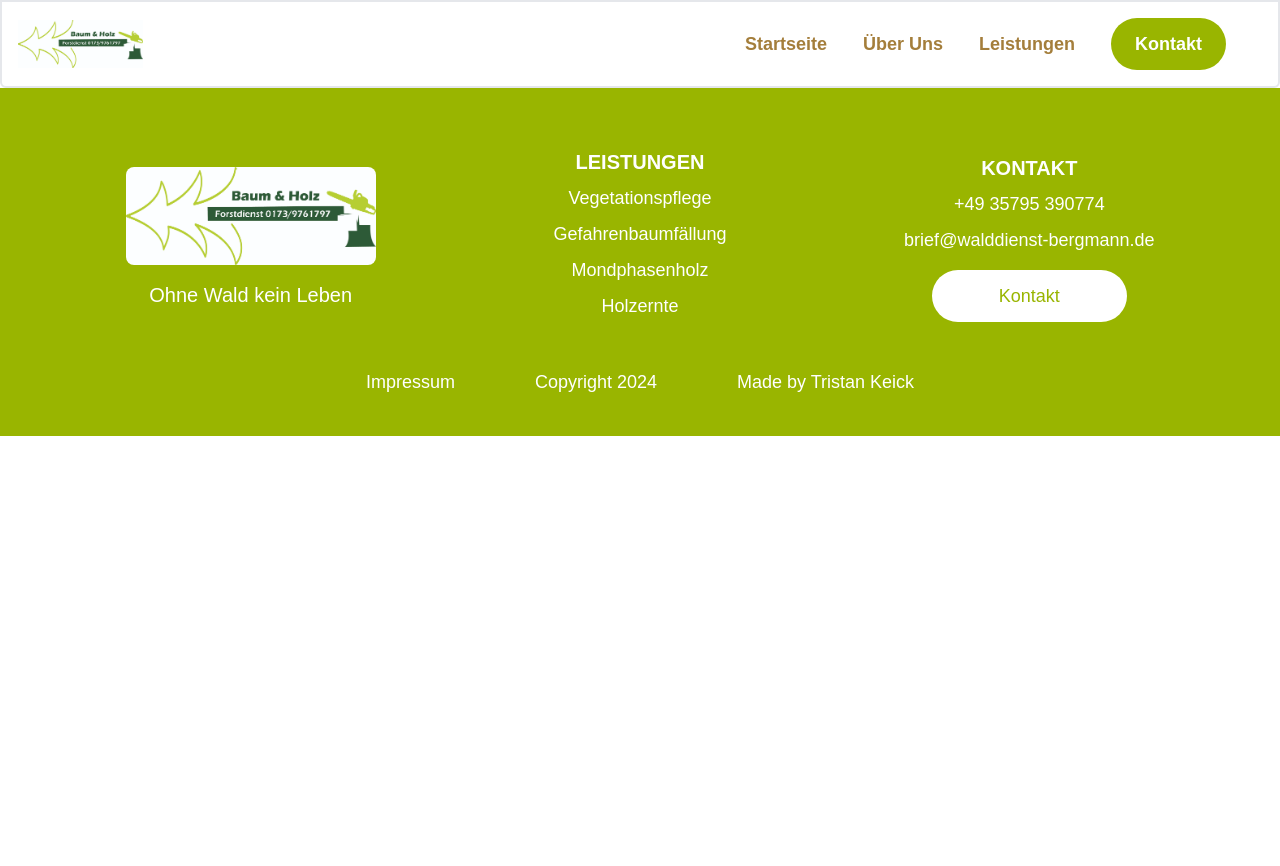
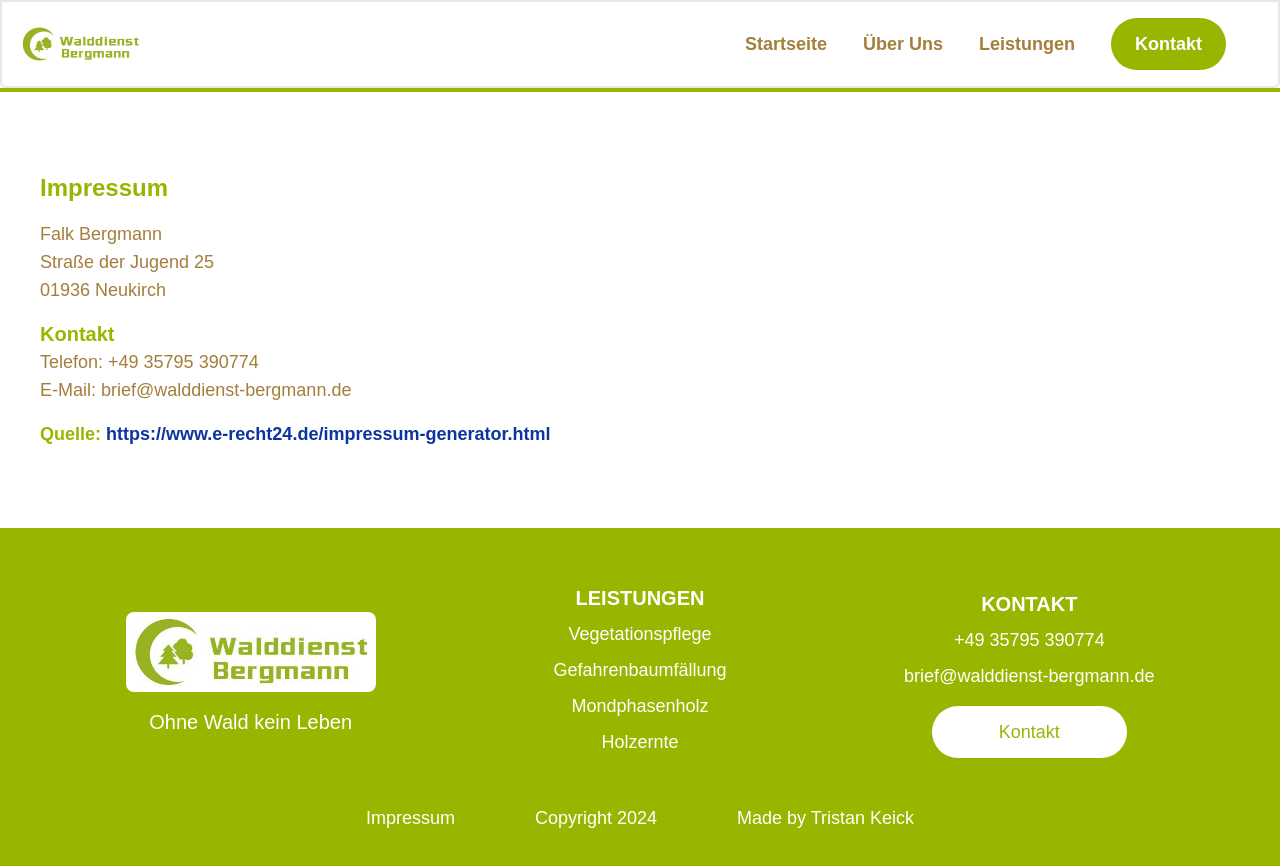
Before and after one commit to unbeqem/walddienst-bergmann, a React (Create React App) app: page /impressum in a window 1280 px wide. Shown: the top 866 px of the page. Before the commit the page ends 800 px from the top, so only its background shows below. Built offline with nearby package versions, Linux system fonts and the light colour scheme.

Commit message:
add impressum

```diff
--- a/package.json
+++ b/package.json
@@ -3,6 +3,7 @@
   "version": "0.1.0",
   "private": true,
   "dependencies": {
+    "@emailjs/browser": "^4.1.0",
     "@emotion/react": "^11.11.3",
     "@emotion/styled": "^11.11.0",
     "@mui/icons-material": "^5.15.3",
--- a/src/App.js
+++ b/src/App.js
@@ -3,6 +3,7 @@ import Home from './components/Home';
 import About from './components/About';
 import Services from './components/Services';
 import Contact from './components/Contact';
+import Impressum from './components/Impressum';
 
 function App() {
   return (
@@ -15,6 +16,7 @@ function App() {
    <Route path='über' element={<About />} />
    <Route path='leistungen' element={<Services />} />
    <Route path='kontakt' element={<Contact />} />
+   <Route path='impressum' element={<Impressum />} />
 
    </Routes>
 
--- a/src/components/Contact.jsx
+++ b/src/components/Contact.jsx
@@ -1,8 +1,35 @@
 import React, { useEffect, useRef, useState } from 'react'
-
+import emailjs from "@emailjs/browser";
 function Contact() {
 
+  const emailRef = useRef(null)
+ const nameRef = useRef(null)
+ const messageRef = useRef(null)
+ const phoneRef = useRef(null)
 
+const [loading, setLoading] = useState(false);
+  // ... state
+  useEffect(() => emailjs.init("DsY4SEtYL7NZf5PE3"), []);
+  // Add these
+  const handleSubmit = async (e) => {
+    e.preventDefault();
+    const serviceId = "service_es64e0s";
+    const templateId = "template_gm6sqs8";
+    try {
+      setLoading(true);
+      await emailjs.send(serviceId, templateId, {
+       name: nameRef.current.value,
+        recipient: emailRef.current.value,
+        message: messageRef.current.value,
+        phone: phoneRef.current.value
+      });
+      alert("Die E-Mail wurde erfolgreich versandt.");
+    } catch (error) {
+      console.log(error);
+    } finally {
+      setLoading(false);
+    }
+}
   return (
     <div className='bg-contact'>
     <div class="container m-auto ">
@@ -32,27 +59,27 @@ function Contact() {
         <div class="contact-form">
 
 
-        <form action="index.html" autocomplete="off" >
+        <form action="index.html" autocomplete="off" onSubmit={handleSubmit}  >
             <h3 class="title">Kontaktieren sie uns</h3>
             <div class="input-container">
-              <input  placeholder='Benutzername' type="text" name="name" class="input" />
+              <input ref={nameRef} placeholder='Benutzername' type="text" name="name" class="input" />
               <span>Username</span>
             </div>
             <div class="input-container">
-              <input  placeholder='E-Mail' type="email" name="email" class="input" />
+              <input ref={emailRef}  placeholder='E-Mail' type="email" name="email" class="input" />
 
               <span>Email</span>
             </div>
             <div class="input-container">
-              <input  placeholder='Telefon' type="tel" name="phone" class="input" />
+              <input ref={phoneRef} placeholder='Telefon' type="tel" name="phone" class="input" />
 
               <span>Phone</span>
             </div>
             <div class="input-container textarea">
-              <textarea placeholder='Nachricht' name="message" class="input"></textarea>
+              <textarea ref={messageRef} placeholder='Nachricht' name="message" class="input"></textarea>
               <span>Message</span>
             </div>
-            <button class="btn-contact" >Senden </button>
+            <button class="btn-contact" disabled={loading} >Senden </button>
           </form>
         </div>
       </div>
--- a/src/components/Footer.jsx
+++ b/src/components/Footer.jsx
@@ -1,5 +1,5 @@
 import React from 'react'
-import logo from '../assets/logo.jpg'
+import logo from '../assets/walddienst-bergmann-logo.jpg'
 
 function Footer() {
   return (
@@ -25,7 +25,7 @@ function Footer() {
                 </div>
               </div>
               <div className='text-white flex m-auto justify-center items-center text-center mb-6'>
-               <p className='mr-20 text-lg'>Impressum</p>
+              <a href="impressum"> <p className='mr-20 text-lg'>Impressum</p> </a>
                <p className='mr-20 text-lg'>Copyright 2024</p>
                <p className='text-lg'>Made by Tristan Keick</p>
               </div>
--- /dev/null
+++ b/src/components/Impressum.jsx
@@ -0,0 +1,24 @@
+import React from 'react'
+
+function Impressum() {
+  return (
+    <div className='p-10 mt-10 mb-10 text-[#A47E3B] flex-col justify-center items-center'>
+    <h1 className='text-[#99B500] font-bold text-2xl mb-4'>Impressum</h1>
+<div className='text-lg'>
+<p>Falk Bergmann<br />
+Stra&szlig;e der Jugend 25<br />
+01936 Neukirch</p>
+</div>
+
+<h2 className='text-[#99B500] font-bold text-xl mt-4'>Kontakt</h2>
+<div className='text-lg'>
+<p>Telefon: +49 35795 390774<br />
+E-Mail: brief@walddienst-bergmann.de</p>
+</div>
+
+<p className='text-[#99B500] font-bold text-lg mt-4'>Quelle: <a className='text-[#0C359E]' href="https://www.e-recht24.de/impressum-generator.html">https://www.e-recht24.de/impressum-generator.html</a></p>
+</div>
+  )
+}
+
+export default Impressum
--- a/src/components/Navbar.jsx
+++ b/src/components/Navbar.jsx
@@ -2,7 +2,7 @@ import React, {useState} from 'react'
 import Modal from "@mui/material/Modal";
 import DensityMediumIcon from '@mui/icons-material/DensityMedium';
 import CloseIcon from '@mui/icons-material/Close';
-import logo from '../assets/logo.jpg'
+import logo from '../assets/walddienst-bergmann-logo.jpg'
 
 
 
```
Also changed, not shown: src/assets/walddienst-bergmann-logo.jpg (added), 1 other file (tests, documents, lock files or other folders).
